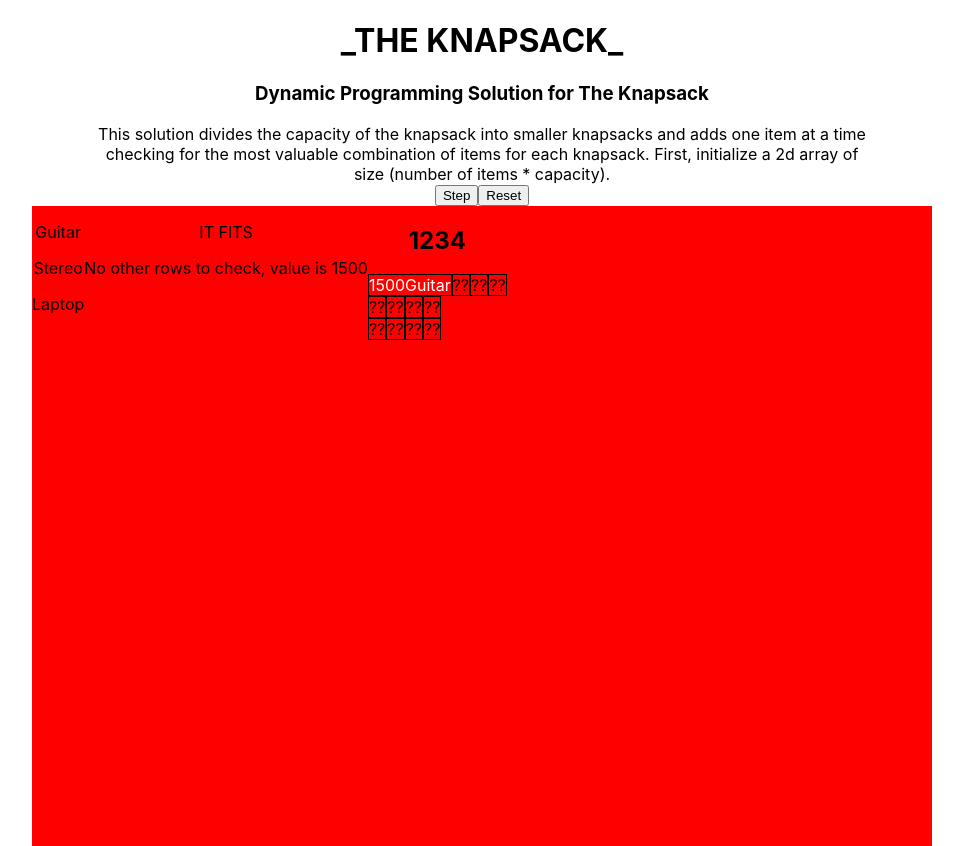
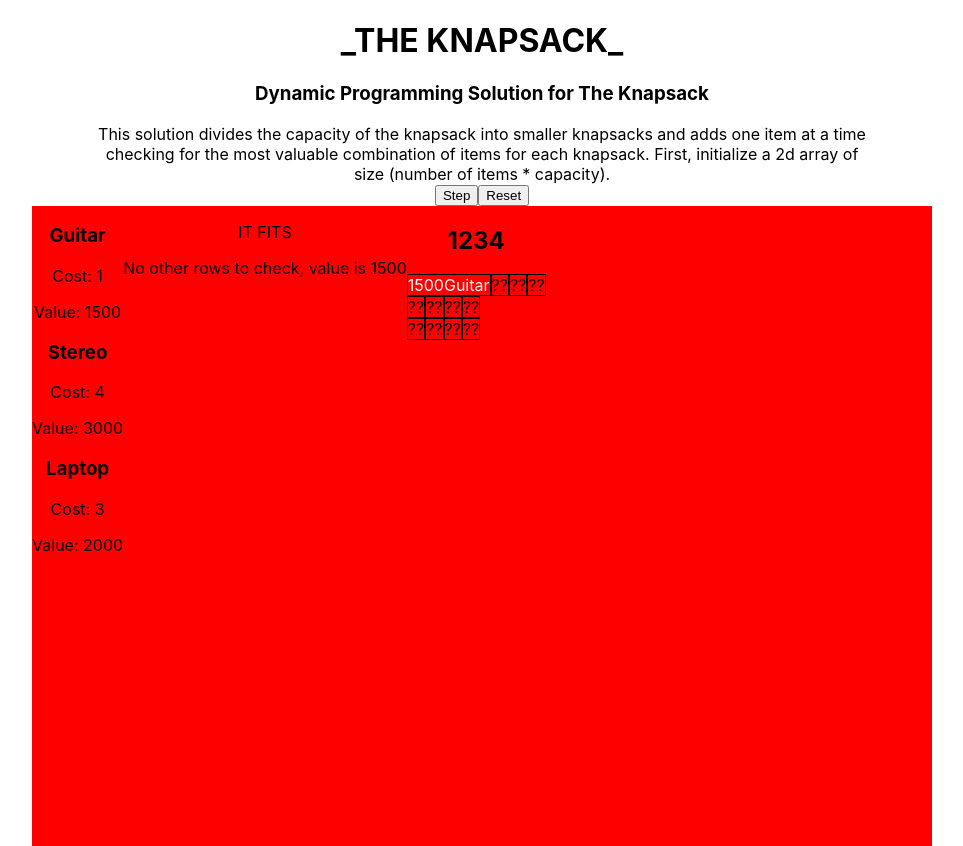
Before and after one commit to BrannanC/react_knapsack, a React (Create React App) app: page / in a window 1280 px wide. Shown: the whole page, without its empty margins (158-1121 px from the left). Built offline with nearby package versions, Linux system fonts and the light colour scheme.

Commit message:
added cost and value to items section

```diff
--- a/src/Knapsack.jsx
+++ b/src/Knapsack.jsx
@@ -62,7 +62,6 @@ const init_state = {
 function reducer(state, action) {
   switch (action.type) {
     case "RESET":
-      console.log(action);
       const new_grid = init_gr(items_init, 4);
       return {
         ...state,
@@ -169,7 +168,6 @@ function Knapsack() {
       // setWeight_i(w_i);
     }
     // setDidStep(true);
-    console.log("i w", i_i, w_i);
     const updated = getMessages(i_i, w_i);
     dispatch({ type: "STEP", i: i_i, w: w_i, ...updated });
   };
@@ -202,7 +200,11 @@ function Knapsack() {
       <div style={container}>
         <div style={items_style}>
           {state.items.map(x => (
-            <p key={`items ${x.name}`}>{x.name}</p>
+            <>
+              <h3 key={`items ${x.name}`}>{x.name}</h3>
+              <p>Cost: {x.cost}</p>
+              <p>Value: {x.val}</p>
+            </>
           ))}
         </div>
 
```
